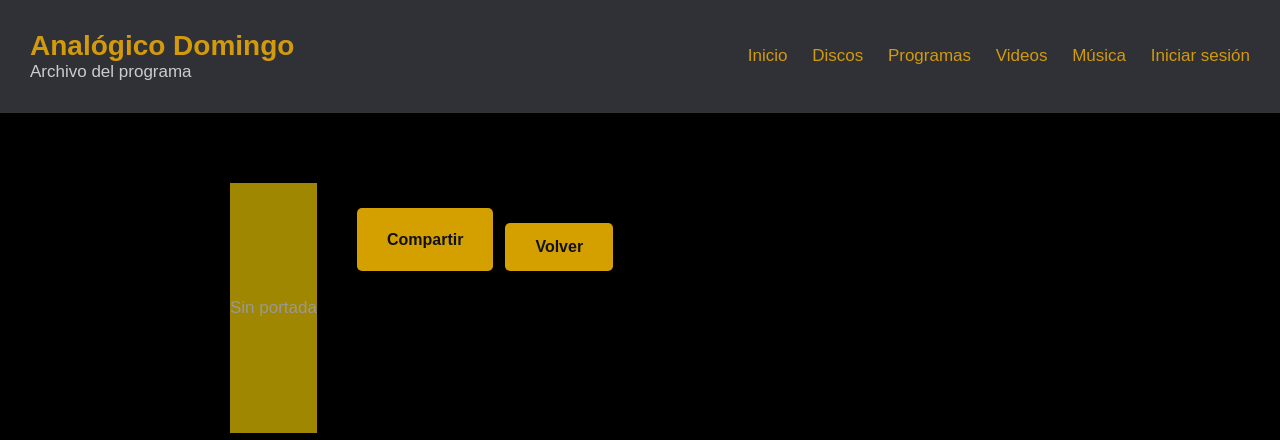
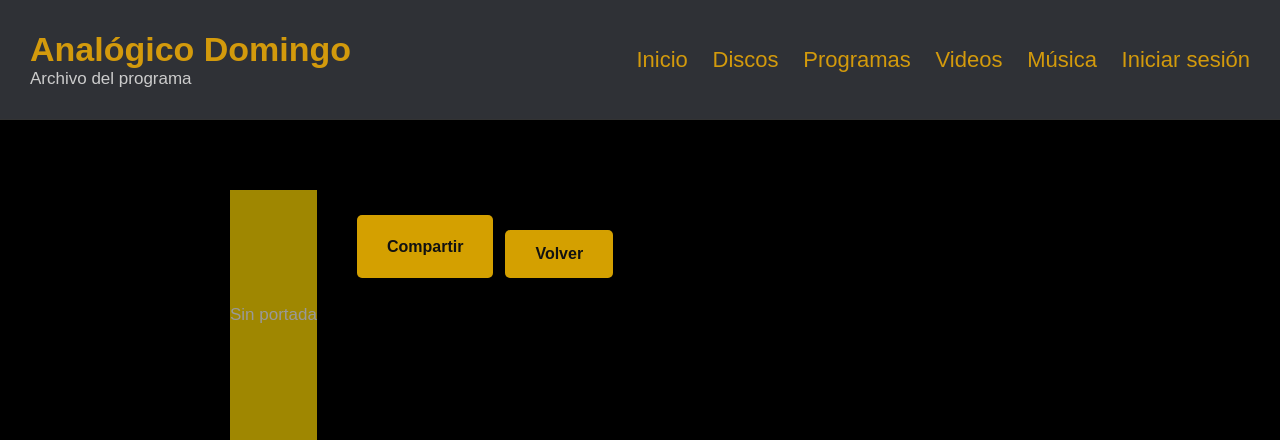
Before and after one commit to tut1n0/Analogico-Domingo, a FastAPI app: page /musica/1 in a window 1280 px wide. Shown: the top 440 px of the page. Run offline with FastAPI, Linux system fonts and the light colour scheme; data that the repository does not hold is empty; some libraries are stand-ins or nearby versions; some web fonts are replaced.

Commit message:
detalles a la fuente de texto

```diff
--- a/static/css/style.css
+++ b/static/css/style.css
@@ -46,7 +46,7 @@ header > * {
 
 .logo h1{
 
-    font-size:28px;
+    font-size:34px;
     color:#d39a0c;
     overflow-wrap:break-word;
     font-family:"Caacupe One", "Alumni Sans", sans-serif;
@@ -64,6 +64,7 @@ nav a{
     color:#d39a0c;
     font-family:"Caacupe One", "Alumni Sans", sans-serif;
     text-decoration:none;
+    font-size:22px;
 
     margin-left:20px;
 
@@ -94,6 +95,14 @@ main h1, main h2, main h3{
     font-family:"Caacupe One", "Alumni Sans", sans-serif;
 }
 
+main h1, main h2{
+    font-size:40px;
+}
+
+main h3{
+    font-size:26px;
+}
+
 .hero{
 
     text-align:center;
@@ -104,7 +113,7 @@ main h1, main h2, main h3{
 
 .hero h2{
 
-    font-size:34px;
+    font-size:38px;
     font-family:"Caacupe One", "Alumni Sans", sans-serif;
     margin-bottom:20px;
     overflow-wrap:break-word;
@@ -296,6 +305,7 @@ footer{
     margin-bottom:8px;
     overflow-wrap:break-word;
     font-family:"Caacupe One", "Alumni Sans", sans-serif;
+    font-size:24px;
 
 }
 
@@ -634,7 +644,7 @@ footer{
 
 .detalle-info h2{
 
-    font-size:34px;
+    font-size:40px;
     color:#d39a0c;
     margin-bottom:10px;
     overflow-wrap:break-word;
--- a/templates/base.html
+++ b/templates/base.html
@@ -9,7 +9,7 @@
 
     <title>Analógico Domingo</title>
 
-    <link rel="stylesheet" href="/static/css/style.css?v=9">
+    <link rel="stylesheet" href="/static/css/style.css?v=10">
     <link rel="icon" type="image/svg+xml" href="/static/favicon.svg">
     <link rel="preconnect" href="https://fonts.googleapis.com">
     <link rel="preconnect" href="https://fonts.gstatic.com" crossorigin>
```
